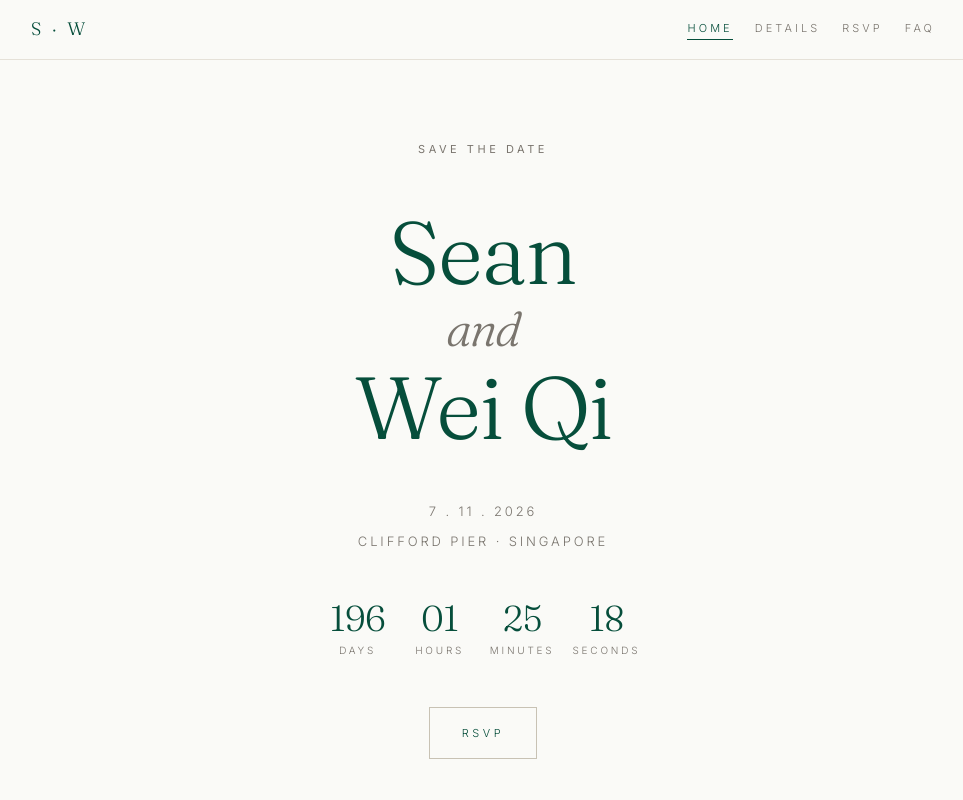
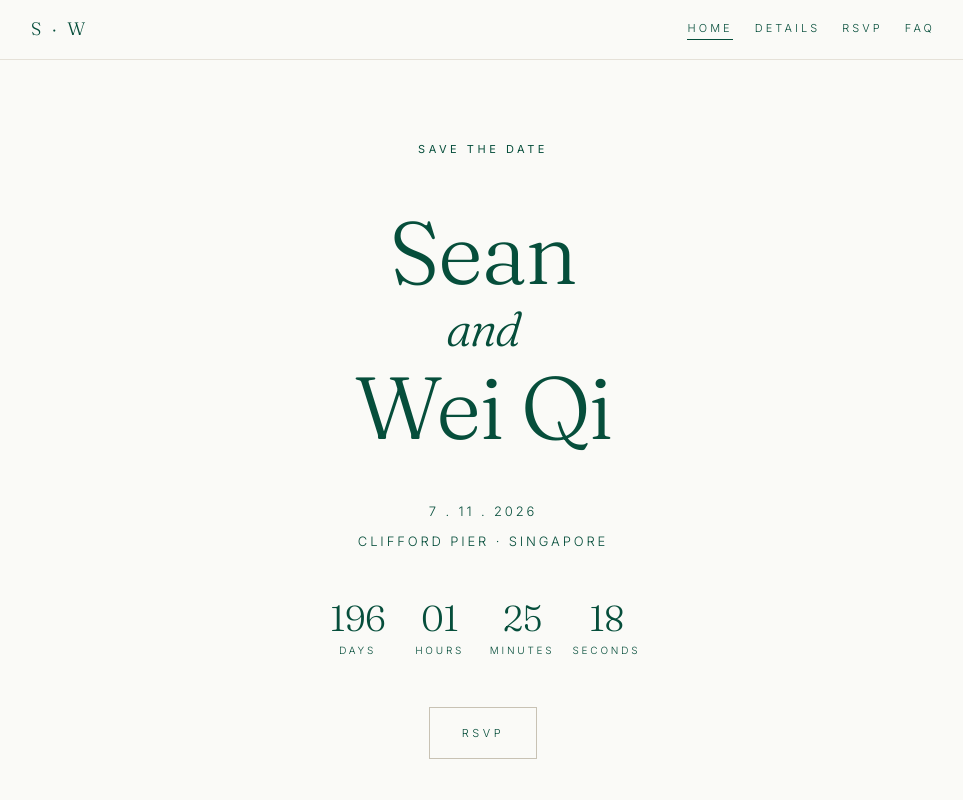
Before and after one commit to leeweiqi1998/wedding, a React (Vite) app: page / in a window 1280 px wide. Shown: the top 800 px of the page, without its empty margins (157-1120 px from the left). Built offline with nearby package versions, Linux system fonts and the light colour scheme; no server answers.

Commit message:
Unify all text in emerald; muted color matches ink

```diff
--- a/src/styles.css
+++ b/src/styles.css
@@ -1,7 +1,7 @@
 :root{
   --bg:#fafaf7;
   --ink:#064e3b;          /* emerald-900 */
-  --muted:#7a756e;
+  --muted:#064e3b;        /* same emerald — all text one color */
   --rule:#e5e1d8;
   --rule-strong:#c8c2b4;
 }
```
